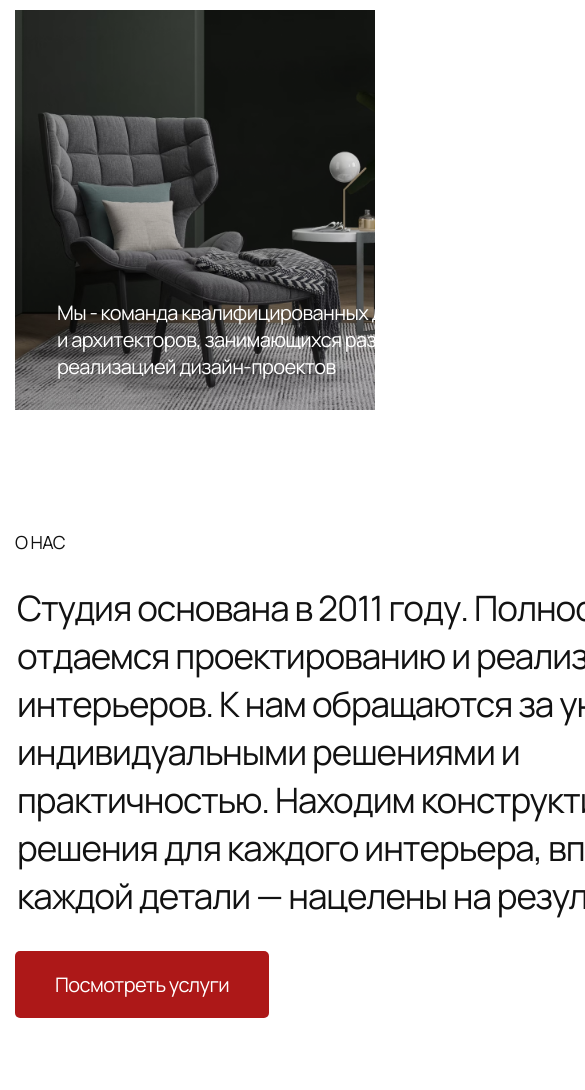
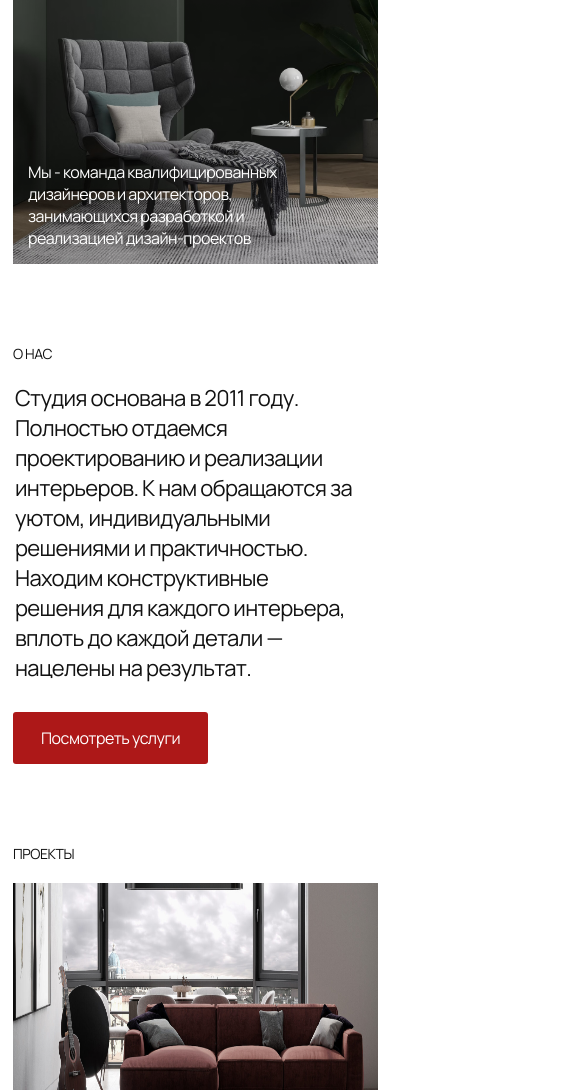
Before and after one commit to aleksandrbykov12/metrika-adaptiv, a plain HTML site: page index.html in a window 390 px wide. Shown: the part 268-1358 px from the top of the page, 585 px wide, since content can reach past the window. Drawn offline with Linux system fonts and the light colour scheme.

Commit message:
Add files via upload

```diff
--- a/styles/about.css
+++ b/styles/about.css
@@ -33,9 +33,27 @@
 
 @media (max-width: 1199px) {
     .informations__text {
-        width: 690px;
+        max-width: 690px;
+        width: 100%;
         font-size: 35px;
         line-height: normal;
         letter-spacing: -1.05px;
     }
 }
+
+@media (max-width: 767px) {
+    .informations__text {
+        margin-bottom: 44px;
+        max-width: 346px;
+        font-size: 22px;
+        letter-spacing: -0.66px;
+    }
+
+    .informations__link {
+        padding: 15.207px 28px;
+        font-size: 16px;
+        line-height: normal;
+        letter-spacing: -0.48px;
+        border-radius: 3px;
+    }
+}
--- a/styles/interiors.css
+++ b/styles/interiors.css
@@ -34,7 +34,8 @@
 
     .interiors__title {
          margin-top: 128px;
-         width: 802px;
+         max-width: 802px;
+         width: 100%;
          font-size: 50px;
          line-height: 60px;
          letter-spacing: -1.5px;
@@ -43,9 +44,34 @@
     .interiors__image-text {
         left: 42px;
         bottom: 30px;
+        max-width: 430px;
+        width: 100%;
         font-size: 20px;
         line-height: normal;
         letter-spacing: -0.6px;
+    }
+}
+
+@media (max-width: 767px) {
+    .interiors__image {
+        height: 304px;
+    }
+
+    .interiors__title {
+        margin-top: 108px;
+        margin-bottom: 25px;
+        max-width: 336px;
+        font-size: 30px;
+        line-height: 31.621px;
+        letter-spacing: -0.9px;
+    }
+
+    .interiors__image-text {
+        left: 15px;
+        bottom: 22px;
+        max-width: 312px;
+        font-size: 16px;
+        letter-spacing: -0.48px;
     }
 }
 
--- a/styles/projects.css
+++ b/styles/projects.css
@@ -77,3 +77,40 @@
         letter-spacing: -0.9px;
     }
 }
+
+@media (max-width: 767px) {
+    .projects__header {
+        margin-top: 95px;
+    }
+
+    .projects__images {
+        margin-bottom: 49px;
+    }
+
+    .projects__images:last-child {
+        margin-bottom: 60px;
+    }
+
+    .projects__image {
+        margin-bottom: 19px;
+        height: 250px;
+    }
+
+    .projects__title {
+        margin-bottom: 11px;
+        font-size: 18px;
+        letter-spacing: -0.54px;
+    }
+
+    .projects__link {
+        font-size: 16px;
+        letter-spacing: -0.48px;
+    }
+
+    .projects__link-btn {
+        padding: 37px 0;
+        height: 100px;
+        font-size: 22px;
+        letter-spacing: -0.66px;
+    }
+}
--- a/styles/styles.css
+++ b/styles/styles.css
@@ -68,6 +68,22 @@ a {
     }
 }
 
+@media (max-width: 767px) {
+    section {
+        margin-bottom: 80px;
+    }
+
+    .container {
+        padding: 0 12px 0 13px;
+    }
+
+    .title {
+        margin-bottom: 20px;
+        font-size: 14px;
+        letter-spacing: -0.42px;
+    }
+}
+
 /* @media (max-width: 1199px) {
     .container {
         width: 100%;
```
